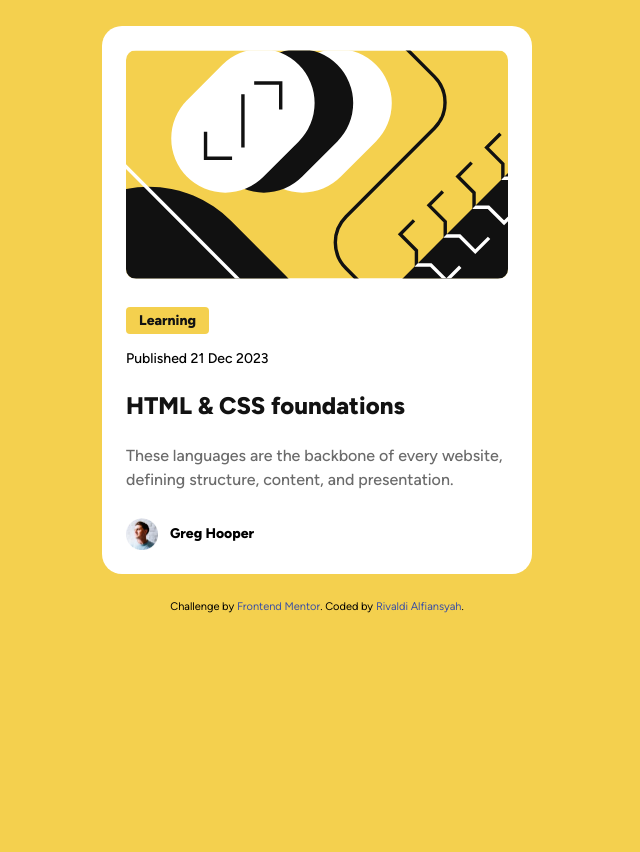
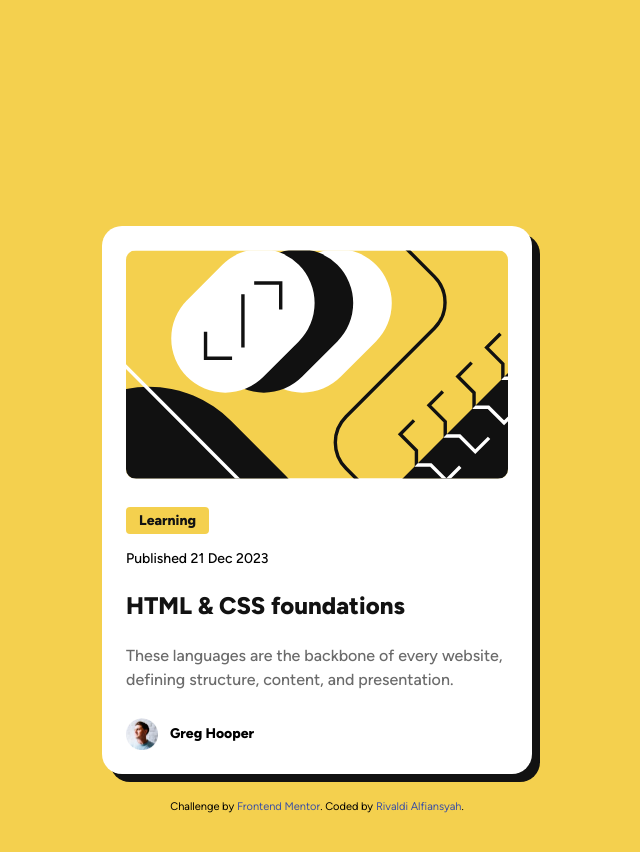
Before and after one commit to Cosaldi/FrontendMentor_blog-preview-card, a plain HTML site: page index.html in a window 1280 px wide. Shown: the whole page, without its empty margins (323-963 px from the left). Before the commit the page ends 800 px from the top, so only its background shows below. Drawn offline with Linux system fonts and the light colour scheme.

Commit message:
feat: add box-shadow & fix space of card

```diff
--- a/assets/scss/_global.scss
+++ b/assets/scss/_global.scss
@@ -7,6 +7,9 @@ body {
     display: flex;
     align-items: center;
     justify-content: center;
+
+    padding-top: 25vh;
+    padding-bottom: 25vh;
 
     background-color: $yellow;
     box-sizing: border-box;
--- a/assets/scss/_main.scss
+++ b/assets/scss/_main.scss
@@ -4,6 +4,7 @@
 }
 
 .card {
+    box-shadow: 0.5rem 0.5rem 0 $gray-950;
 
     background-color: $white;
     border-radius: 1.25rem;
```
Also changed, not shown: dist/style.css, 1 other file.
